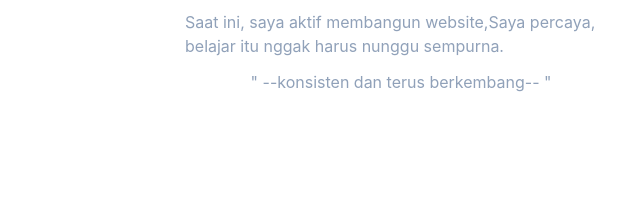
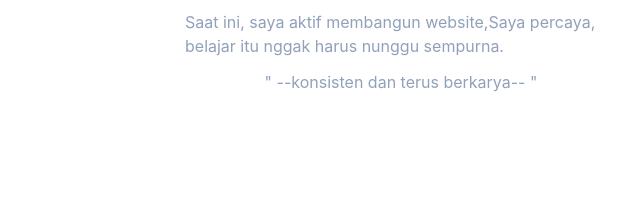
Before and after one commit to Argiiahm/ArgiiAhm, a website: page index.html in a window 1280 px wide. Shown: the part 580-800 px from the top of the page, 495-1135 px from the left. Drawn offline with Linux system fonts and the light colour scheme.

Commit message:
Argiiahm

```diff
--- a/index.html
+++ b/index.html
@@ -85,7 +85,7 @@
               <span class="block font-normal text-slate-400 mt-3">
                 Saat ini, saya aktif membangun website,Saya percaya, belajar itu nggak harus nunggu sempurna.
                 <span class="block text-center mt-3">
-                  " --konsisten dan terus berkembang-- "
+                  " --konsisten dan terus berkarya-- "
                 </span>
               </span>
             </h1>
```
